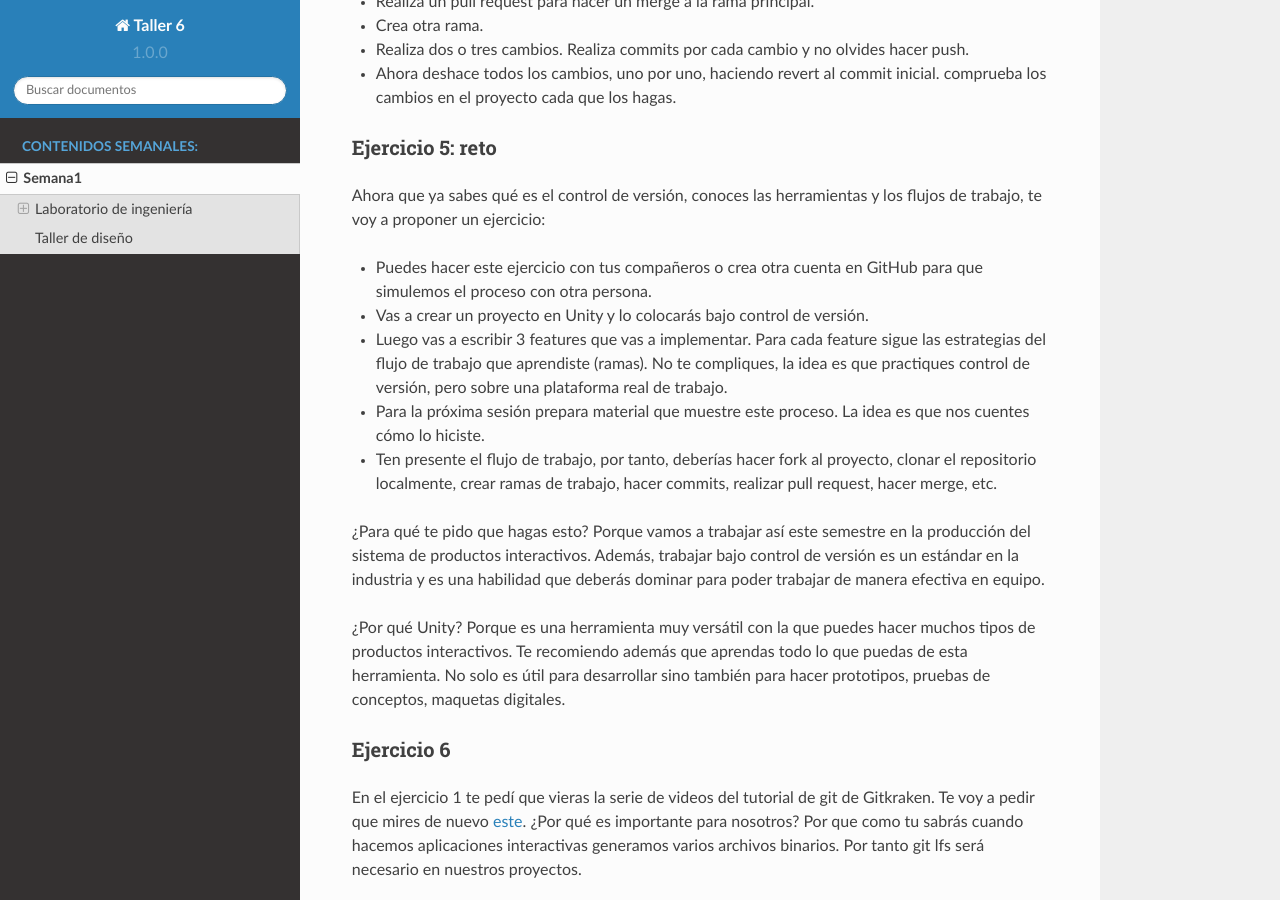
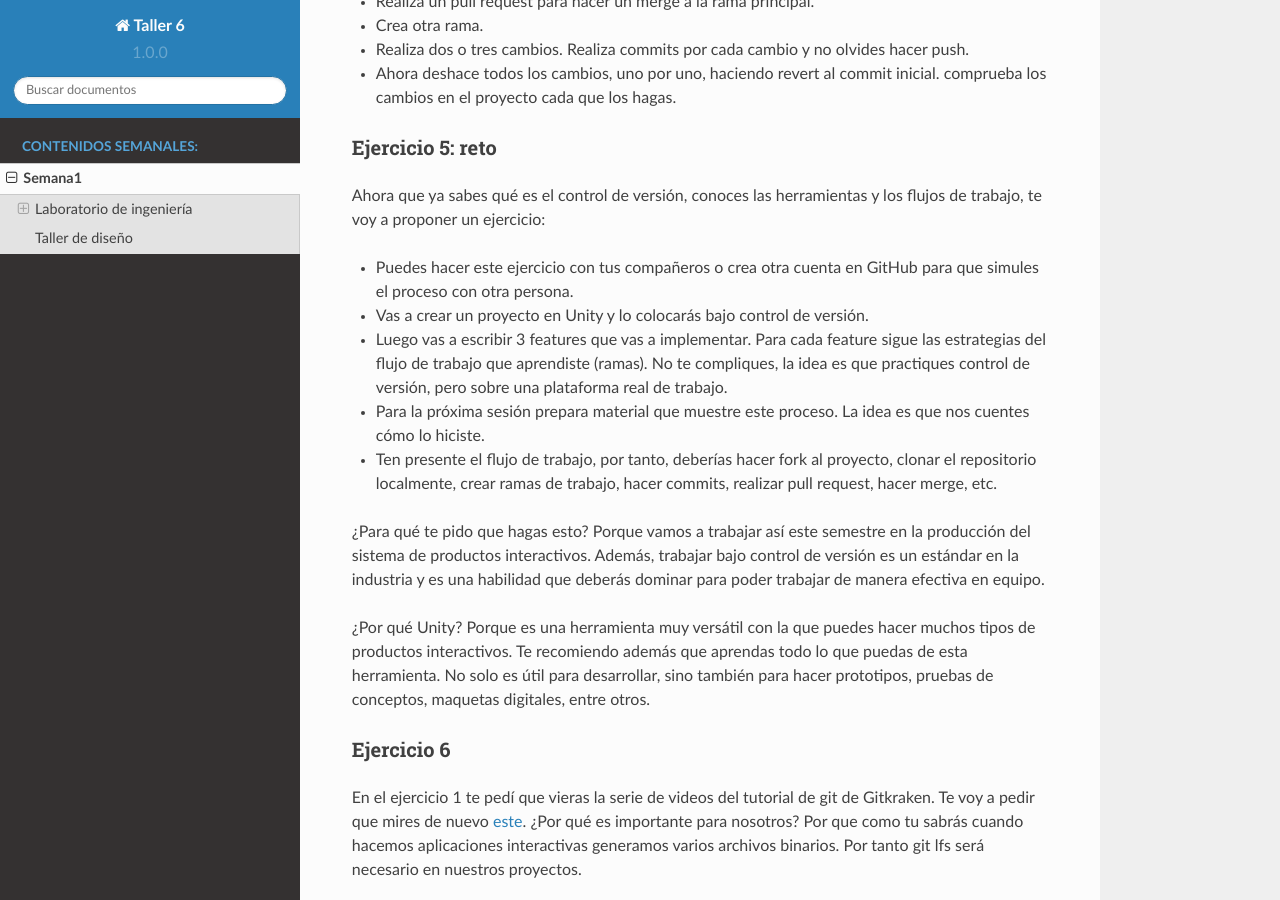
Before and after one commit to juanferfranco/taller6, a Sphinx documentation site: the page built from docs/_semana1/semana1.rst, in a window 1280 px wide and 900 px high, scrolled down 1314 px. Built offline with Sphinx 7.4.7 and the Read the Docs theme 2.0.0, drawn with Linux system fonts in a browser that asks for light colours; some of the changed text lies outside the part shown.

Commit message:
update week 1

```diff
--- a/docs/_semana1/semana1.rst
+++ b/docs/_semana1/semana1.rst
@@ -40,7 +40,7 @@
 Ejercicio 3
 ^^^^^^^^^^^^
 
-Ahora reproduce tu mismo el segundo caso (video anterior): Creas un proyecto de Unity y luego
+Ahora reproduce tu mismo el segundo caso (video anterior): creas un proyecto de Unity y luego
 adicionas un repositorio al proyecto. De todas
 maneras no olvides ir a Project Settings (Project Settings: version control
 (Visible Meta files) y asset serialization (Force text)).
@@ -74,7 +74,7 @@
 y los flujos de trabajo, te voy a proponer un ejercicio:
 
 * Puedes hacer este ejercicio con tus compañeros o crea otra cuenta
-  en GitHub para que simulemos el proceso con otra persona.
+  en GitHub para que simules el proceso con otra persona.
 * Vas a crear un proyecto en Unity y lo colocarás bajo control de versión.
 * Luego vas a escribir 3 features que vas a implementar. Para cada feature
   sigue las estrategias del flujo de trabajo que aprendiste (ramas). No te compliques,
@@ -93,8 +93,8 @@
 
 ¿Por qué Unity? Porque es una herramienta muy versátil con la que puedes hacer
 muchos tipos de productos interactivos. Te recomiendo además que aprendas
-todo lo que puedas de esta herramienta. No solo es útil para desarrollar sino
-también para hacer prototipos, pruebas de conceptos, maquetas digitales.
+todo lo que puedas de esta herramienta. No solo es útil para desarrollar, sino
+también para hacer prototipos, pruebas de conceptos, maquetas digitales, entre otros.
 
 Ejercicio 6
 ^^^^^^^^^^^^
```
